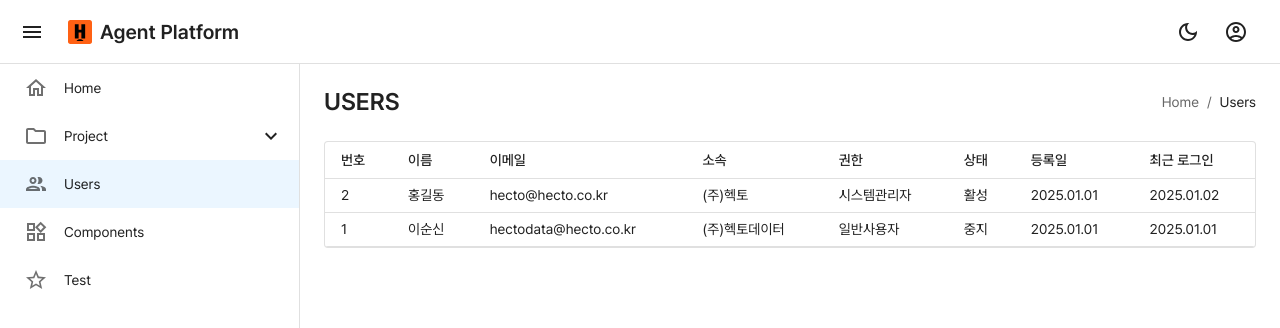
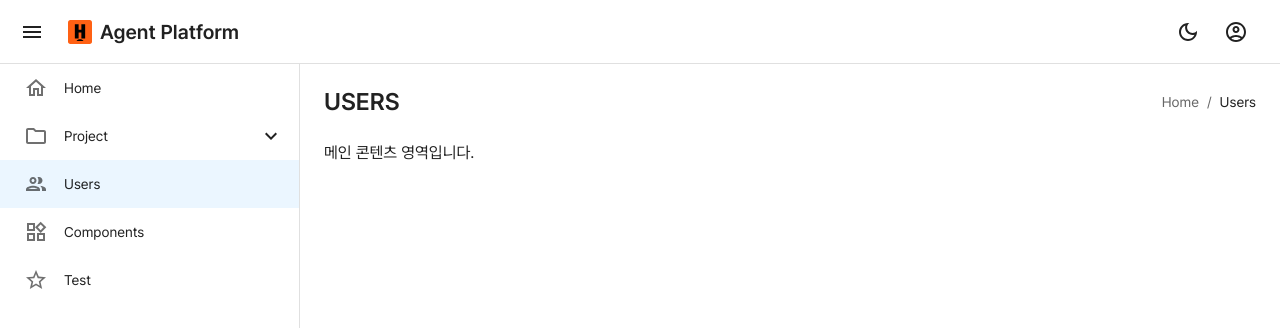
Before and after one commit to kimjaeheebiz/ds2025, a React (Vite) app: page /users in a window 1280 px wide. Shown: the top 328 px of the page. Built offline with nearby package versions, Linux system fonts and the light colour scheme.

Commit message:
테마, 페이지 갱신 테스트

```diff
--- a/src/pages/test/Test.tsx
+++ b/src/pages/test/Test.tsx
@@ -1,6 +1,5 @@
 import React from 'react';
-import { Box, Stack, Button } from '@mui/material';
-import { ChevronLeft, ChevronRight } from '@mui/icons-material';
+import { Box, Typography } from '@mui/material';
 
 // Import page-specific types
 import { TestPageState } from './Test.types';
@@ -19,27 +18,16 @@ export const Test: React.FC = () => {
                     flexDirection: 'column',
                     gap: 3,
                 }}
-            ></Box>
-
-            <Stack direction="row">
-                <Button variant="contained" size="large">
-                    Label
-                </Button>
-                <Button variant="contained" size="large" color="secondary">
-                    Label
-                </Button>
-                <Button variant="contained" size="large">
-                    Label
-                </Button>
-                <Button
-                    variant="outlined"
-                    size="large"
-                    startIcon={<ChevronLeft />}
-                    endIcon={<ChevronRight />}
+            >
+                <Typography
+                    variant="body1"
+                    sx={{
+                        color: 'text.primary',
+                    }}
                 >
-                    test
-                </Button>
-            </Stack>
+                    메인 콘텐츠 영역입니다.
+                </Typography>
+            </Box>
         </Box>
     );
 };
--- a/src/pages/users/Users.tsx
+++ b/src/pages/users/Users.tsx
@@ -1,14 +1,5 @@
 import React from 'react';
-import {
-    Box,
-    TableContainer,
-    Paper,
-    Table,
-    TableHead,
-    TableRow,
-    TableCell,
-    TableBody,
-} from '@mui/material';
+import { Box, Typography } from '@mui/material';
 
 // Import page-specific types
 import { UsersPageState } from './Users.types';
@@ -21,51 +12,22 @@ export const Users: React.FC = () => {
                 minHeight: '100%',
             }}
         >
-            <TableContainer
-                component={Paper}
-                elevation={0}
-                variant="outlined"
+            <Box
                 sx={{
-                    backgroundColor: 'background.paper-elevation-0',
+                    display: 'flex',
+                    flexDirection: 'column',
+                    gap: 2,
                 }}
             >
-                <Table size="small">
-                    <TableHead>
-                        <TableRow>
-                            <TableCell>번호</TableCell>
-                            <TableCell>이름</TableCell>
-                            <TableCell>이메일</TableCell>
-                            <TableCell>소속</TableCell>
-                            <TableCell>권한</TableCell>
-                            <TableCell>상태</TableCell>
-                            <TableCell>등록일</TableCell>
-                            <TableCell>최근 로그인</TableCell>
-                        </TableRow>
-                    </TableHead>
-                    <TableBody>
-                        <TableRow>
-                            <TableCell>2</TableCell>
-                            <TableCell>홍길동</TableCell>
-                            <TableCell>hecto@hecto.co.kr</TableCell>
-                            <TableCell>(주)헥토</TableCell>
-                            <TableCell>시스템관리자</TableCell>
-                            <TableCell>활성</TableCell>
-                            <TableCell>2025.01.01</TableCell>
-                            <TableCell>2025.01.02</TableCell>
-                        </TableRow>
-                        <TableRow>
-                            <TableCell>1</TableCell>
-                            <TableCell>이순신</TableCell>
-                            <TableCell>hectodata@hecto.co.kr</TableCell>
-                            <TableCell>(주)헥토데이터</TableCell>
-                            <TableCell>일반사용자</TableCell>
-                            <TableCell>중지</TableCell>
-                            <TableCell>2025.01.01</TableCell>
-                            <TableCell>2025.01.01</TableCell>
-                        </TableRow>
-                    </TableBody>
-                </Table>
-            </TableContainer>
+                <Typography
+                    variant="body1"
+                    sx={{
+                        color: 'text.primary',
+                    }}
+                >
+                    메인 콘텐츠 영역입니다.
+                </Typography>
+            </Box>
         </Box>
     );
 };
--- a/src/pages/users/Users.types.ts
+++ b/src/pages/users/Users.types.ts
@@ -44,6 +44,6 @@ export interface CreateUserRequest {
     permission: 'user' | 'admin';
 }
 
-export type TablecontainerProps = object;
+export type BoxProps = object;
 
 export type UsersProps = object;
--- a/src/theme/generated/theme.dark.json
+++ b/src/theme/generated/theme.dark.json
@@ -1848,9 +1848,9 @@
   "palette": {
     "mode": "dark",
     "primary": {
-      "light": "#ff9061",
+      "light": "#5cb2ff",
       "main": "#0291fe",
-      "dark": "#e65509",
+      "dark": "#1270dc",
       "contrastText": "#000000"
     },
     "secondary": {
--- a/src/theme/generated/theme.light.json
+++ b/src/theme/generated/theme.light.json
@@ -1848,9 +1848,9 @@
   "palette": {
     "mode": "light",
     "primary": {
-      "light": "#ff9061",
+      "light": "#5cb2ff",
       "main": "#0291fe",
-      "dark": "#e65509",
+      "dark": "#1270dc",
       "contrastText": "#ffffff"
     },
     "secondary": {
```
Also changed, not shown: src/pages/test/Test.types.ts (+0 -2 lines).
